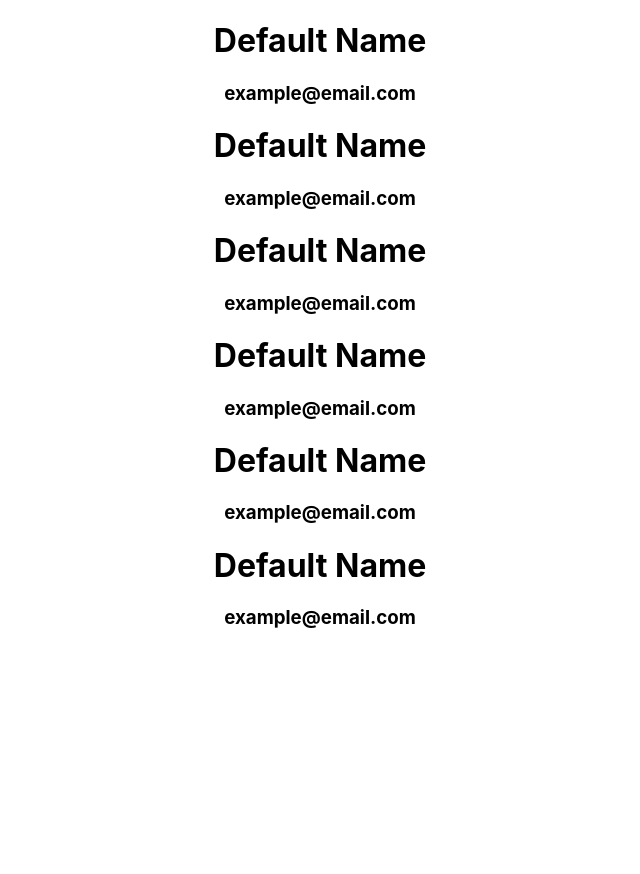
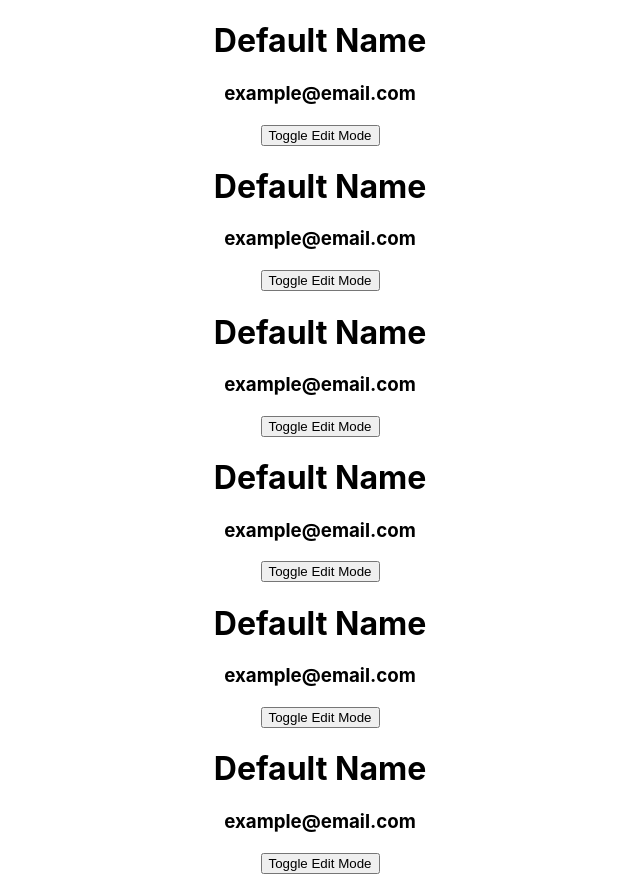
Before and after one commit to KiranWarren/coder-academy-course, a React (Create React App) app in the folder term-3/reactjs-forms/: page / in a window 1280 px wide. Shown: the whole page, without its empty margins (320-960 px from the left). Before the commit the page ends 800 px from the top, so only its background shows below. Built offline with nearby package versions, Linux system fonts and the light colour scheme.

Commit message:
completed lesson

```diff
--- a/term-3/reactjs-forms/src/BusinessCardForm.jsx
+++ b/term-3/reactjs-forms/src/BusinessCardForm.jsx
@@ -1,9 +1,6 @@
 import { Component } from "react";
 
 export default class BusinessCardForm extends Component{
-    constructor(props){
-        super(props);
-    }
 
     handleChangeInput = (event) => {
         this.props.updateState(event.target.name, event.target.value);
--- a/term-3/reactjs-forms/src/BusinessCardParent.jsx
+++ b/term-3/reactjs-forms/src/BusinessCardParent.jsx
@@ -33,20 +33,50 @@ export default class BusinessCardParent extends Component {
         }
     }
 
-    render(){
-        if (this.state.editMode) {
+    toggleEditMode = () => {
+        this.setState({editMode: !this.state.editMode})
+    }
+
+    render() {
+
         return(
+            <div>
+                {
+                    this.state.editMode ?
                     <BusinessCardForm
                         name={this.state.name}
                         email={this.state.email}
                         updateState={this.updateState}
                     />
-            )
-        } else {
-            return (
+                    :
                     <BusinessCardDisplay name={this.state.name} email={this.state.email} />
+                }
+                <button onClick={this.toggleEditMode}>Toggle Edit Mode</button>
+            </div>
         )
     }
-    }
+
+
+    // render(){
+    //     if (this.state.editMode) {
+    //         return(
+    //             <div>
+    //                 <BusinessCardForm
+    //                     name={this.state.name}
+    //                     email={this.state.email}
+    //                     updateState={this.updateState}
+    //                 />
+    //                 <button onClick={this.toggleEditMode}>Toggle Edit Mode</button>
+    //             </div>
+    //         )
+    //     } else {
+    //         return (
+    //             <div>
+    //                 <BusinessCardDisplay name={this.state.name} email={this.state.email} />
+    //                 <button onClick={this.toggleEditMode}>Toggle Edit Mode</button>
+    //             </div>
+    //         )
+    //     }
+    // }
 
 }
```
Lines whose indentation alone changed are shown as unchanged.
